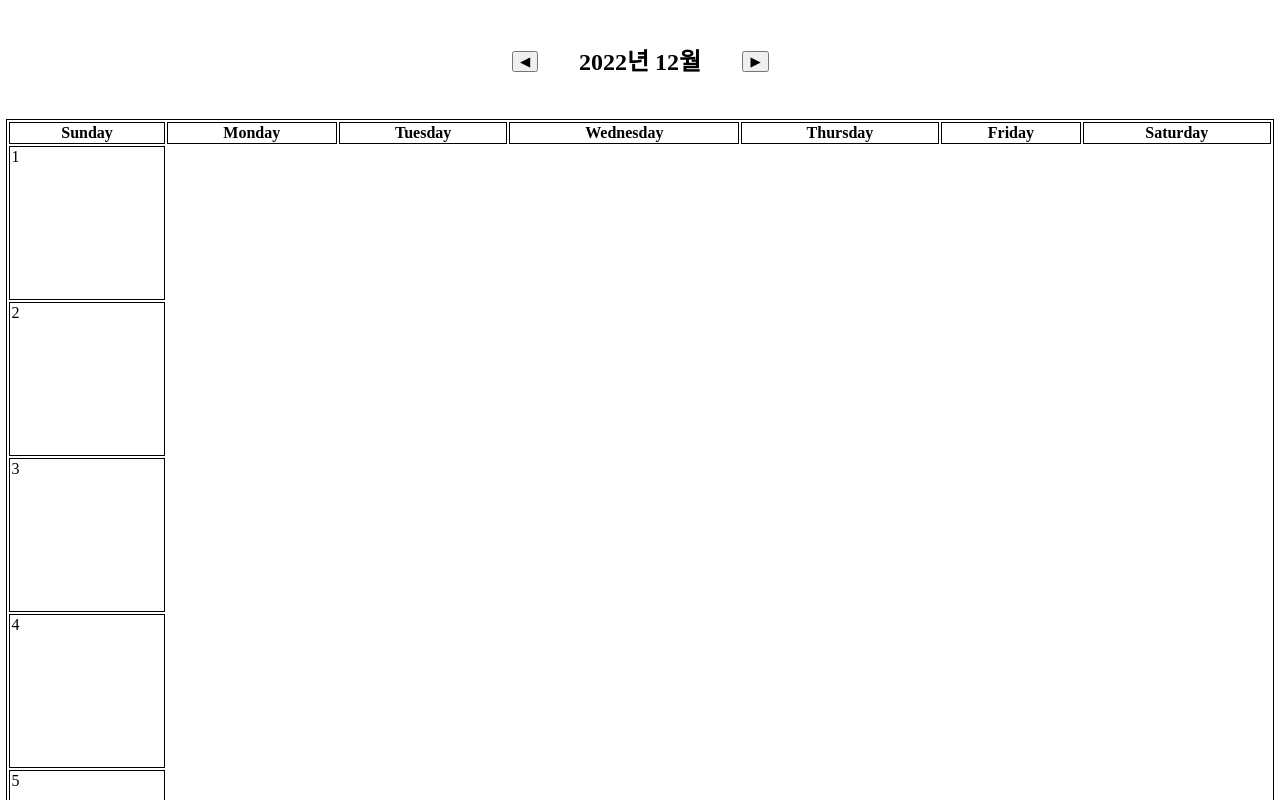
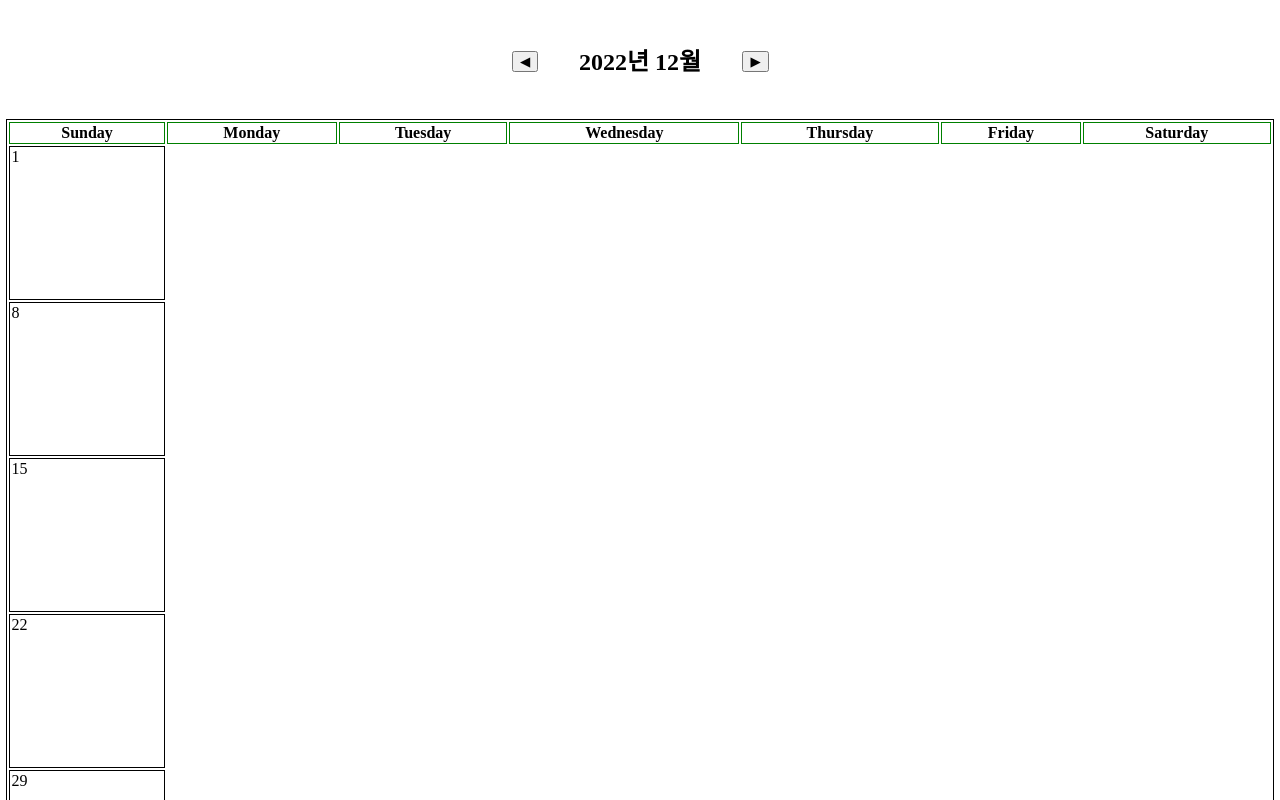
Before and after one commit to YoungcheolLee/calendar, a React (Create React App) app: page / in a window 1280 px wide. Shown: the top 800 px of the page. Built offline with nearby package versions, Linux system fonts and the light colour scheme; a web font is replaced by a local one.

Commit message:
Update filter function

```diff
--- a/src/App.css
+++ b/src/App.css
@@ -13,16 +13,18 @@ h2 {
 }
 
 table {
-  border: 1px solid black;
   margin-left: auto;
   margin-right: auto;
   width: 99%;
   height: 100%;
 }
 
-th,
 tr {
-  border: 1px solid black;
+  border: 1px solid red;
+}
+
+th {
+  border: 1px solid green;
 }
 
 td {
--- a/src/Calendar.js
+++ b/src/Calendar.js
@@ -22,14 +22,21 @@ const Calendar = () => {
   // 이후 버튼 기능
   const handleAfterBtn = () => {};
 
-  // 날짜 더미 데이터
-  const dummyDay = () => {
+  //날짜 더미 데이터
+  const dummyData = () => {
     const myArray = [];
     for (let i = 1; i < 32; i++) {
       myArray.push(i);
     }
     return myArray;
   };
+  console.log(dummyData());
+
+  // 요일별 데이터 출력 값
+  const myArr = dummyData().filter((item, idx) => {
+    return idx % 7 === 0 ? true : false;
+  });
+  console.log(myArr);
 
   return (
     <div>
@@ -58,7 +65,7 @@ const Calendar = () => {
             </tr>
           </thead>
           <tbody>
-            {dummyDay().map((element, idx) => (
+            {myArr.map((element, idx) => (
               <tr key={idx}>
                 <td>{element}</td>
               </tr>
```
